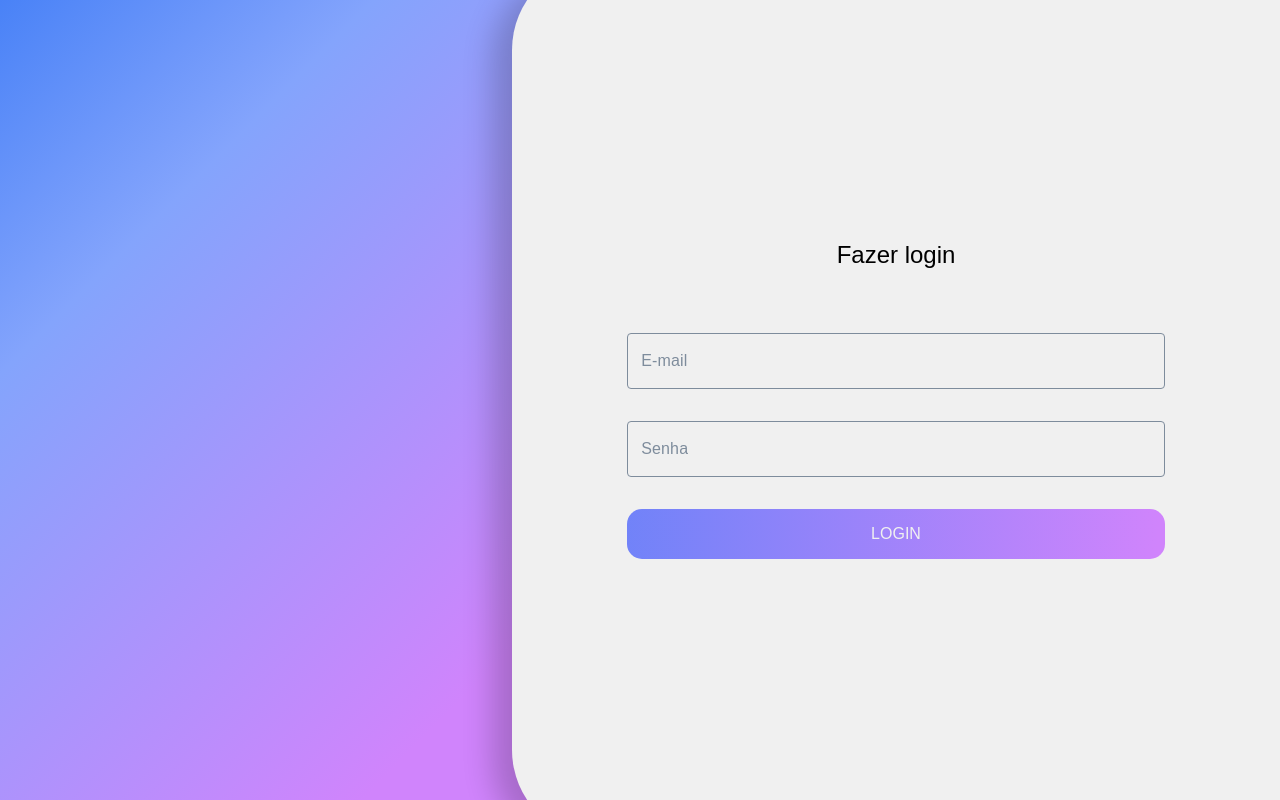
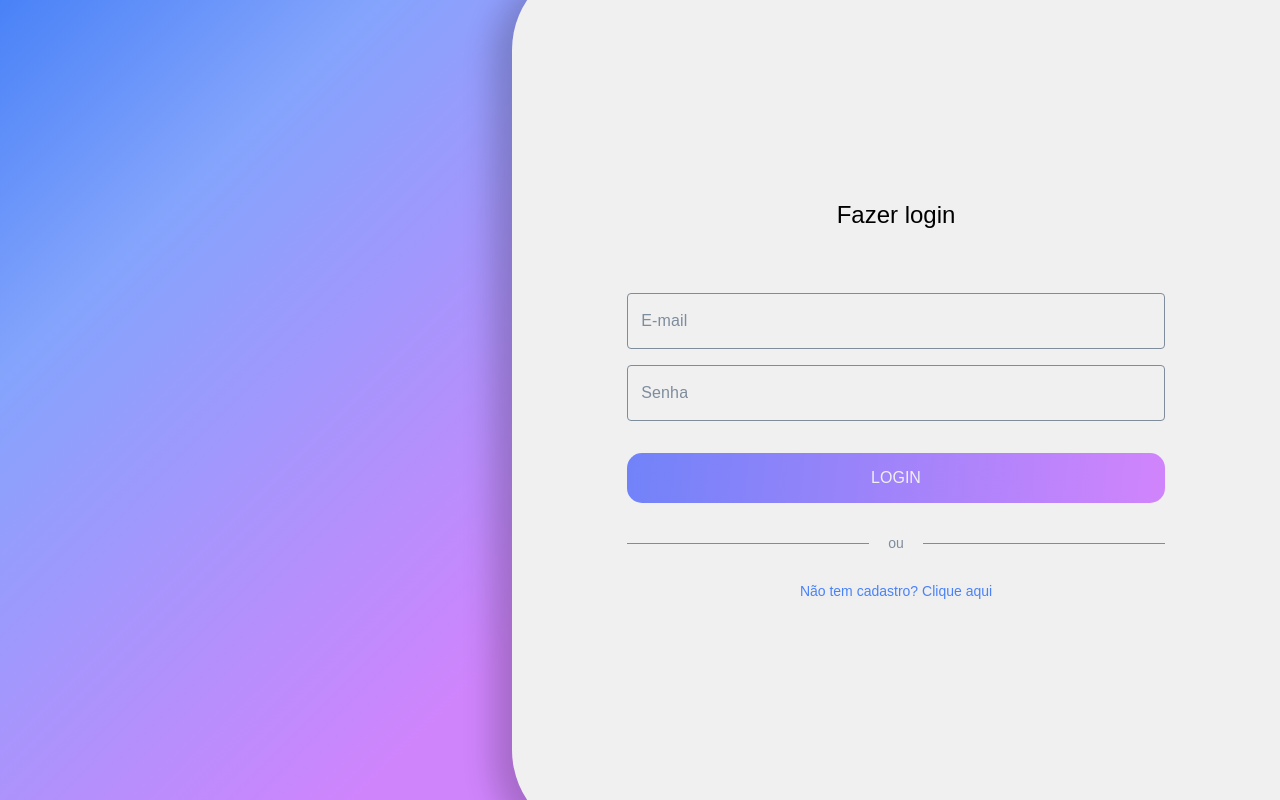
Before and after one commit to claradaibert/login-page, a React (Create React App) app: page / in a window 1280 px wide. Built offline with nearby package versions, Linux system fonts and the light colour scheme; a web font is replaced by a local one.

Commit message:
Add new component to login

```diff
--- a/src/pages/Login/index.tsx
+++ b/src/pages/Login/index.tsx
@@ -1,6 +1,7 @@
 import React, { useState } from "react";
 import { toast } from "react-toastify";
 import * as yup from "yup";
+import { useNavigate } from "react-router-dom";
 
 // Service import
 import { api } from "../../services/api";
@@ -10,10 +11,15 @@ import { Button } from "../../components/Button";
 import PageContainer from "../../components/PageContainer";
 import { Input } from "../../components/Input";
 
+// Inner component import
+import { PageInputs } from "./PageInputs";
+
 // Style import
 import * as Style from "./styles";
 
 const Login: React.FC = () => {
+  const navigate = useNavigate();
+
   const [email, setEmail] = useState<string>();
   const [password, setPassword] = useState<string>();
   const [loginErrorCounter, setLoginErrorCounter] = useState<number>(0);
@@ -51,20 +57,22 @@ const Login: React.FC = () => {
   return (
     <PageContainer>
       <p className="pageTitle">Fazer login</p>
-      <Input
-        name="email"
-        value={email}
-        label="E-mail"
-        handleChange={(value: string) => setEmail(value)}
-      />
-      <Input
-        name="password"
-        value={password}
-        label="Senha"
-        type="password"
-        handleChange={(value: string) => setPassword(value)}
+      <PageInputs
+        email={email}
+        setEmail={setEmail}
+        password={password}
+        setPassword={setPassword}
       />
       <Button text={"LOGIN"} handleClick={handleClick} />
+      <div className="separatorContainer">
+        <div className="separatorLine"/>
+        <div className="separatorText">ou</div>
+        <div className="separatorLine"/>
+      </div>
+      <button className="redirectionLink" onClick={() => navigate("/signUp")}>
+        {" "}
+        Não tem cadastro? Clique aqui
+      </button>
     </PageContainer>
   );
 };
```
